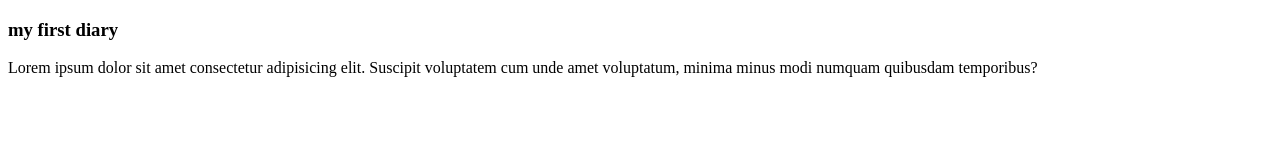
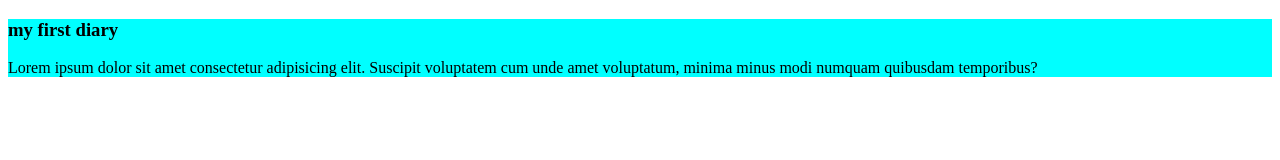
Before and after one commit to Fuad52/my-simple-website, a plain HTML site: page index.html in a window 1280 px wide. Drawn offline with Linux system fonts and the light colour scheme.

Commit message:
adding css

```diff
--- a/index.html
+++ b/index.html
@@ -4,6 +4,7 @@
     <meta charset="UTF-8">
     <meta name="viewport" content="width=device-width, initial-scale=1.0">
     <title>my simple website</title>
+    <link rel="stylesheet" href="styles/diary.css">
 </head>
 <body>
     <div>
--- /dev/null
+++ b/styles/diary.css
@@ -0,0 +1,3 @@
+div{
+    background-color: aqua;
+}
```
